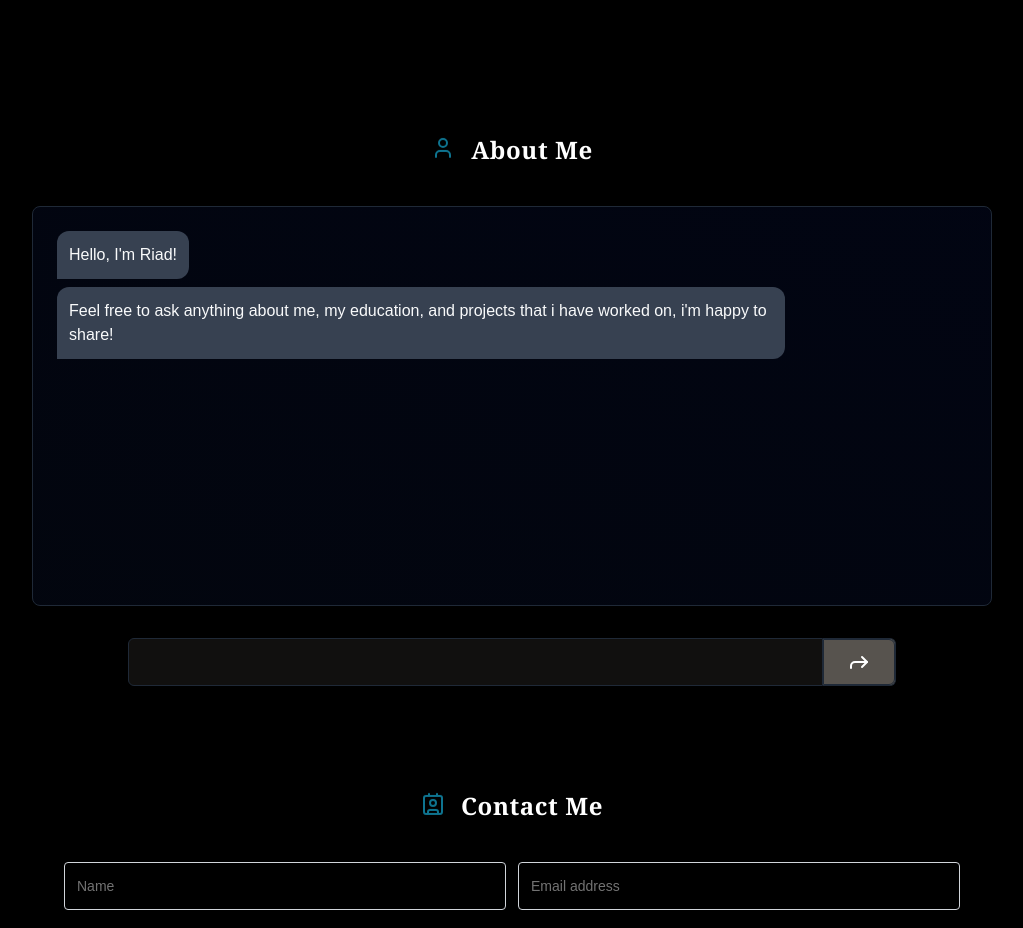
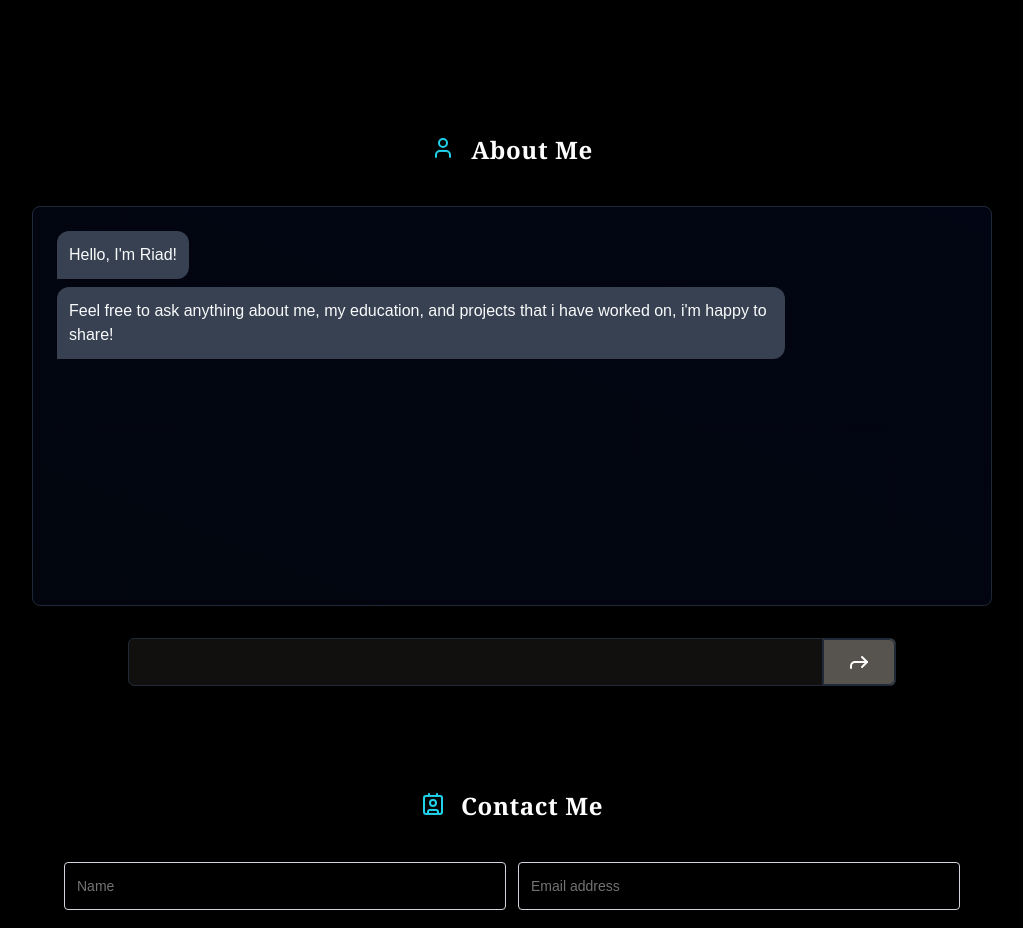
Before and after one commit to riad-mammadov/Portfolio, a Next.js app: page / in a window 1280 px wide. Shown: the part 3640-4568 px from the top of the page, without its empty margins (128-1151 px from the left). Built offline with nearby package versions, Linux system fonts and the light colour scheme.

Commit message:
update sections

```diff
--- a/components/Section/Contact/ContactForm.jsx
+++ b/components/Section/Contact/ContactForm.jsx
@@ -60,7 +60,7 @@ const ContactForm = () => {
   return (
     <div className=" pt-20 p-8 sm:p-6">
       <span className="flex items-center justify-center gap-4 mb-10 z-10 ">
-        <Contact className="animate-bounce text-cyan-700" />
+        <Contact className="animate-bounce text-cyan-400" />
         <h1 className="text-center text-xl font-serif tracking-wide sm:text-2xl text-white font-semibold">
           Contact Me
         </h1>
--- a/components/Section/chatbot/Chat.jsx
+++ b/components/Section/chatbot/Chat.jsx
@@ -66,7 +66,7 @@ function Chat() {
   return (
     <>
       <span className="flex items-center justify-center gap-4 mb-10 z-10 ">
-        <User className="animate-bounce text-cyan-700" />
+        <User className="animate-bounce text-cyan-400" />
         <h1 className="text-center font-serif text-xl tracking-wide sm:text-2xl text-white font-semibold">
           About Me
         </h1>
--- a/components/Section/project/ProjectSection.jsx
+++ b/components/Section/project/ProjectSection.jsx
@@ -80,7 +80,7 @@ function ProjectSection() {
             >
               <motion.span className="flex items-center justify-center flex-row gap-2">
                 <span>
-                  <FolderOpenDot className="animate-bounce text-cyan-700" />
+                  <FolderOpenDot className="animate-bounce text-cyan-400" />
                 </span>
                 <motion.h1 className="text-center font-serif sm:text-2xl text-xl text-white font-semibold">
                   Projects & Courses
--- a/utils/projects.js
+++ b/utils/projects.js
@@ -11,19 +11,6 @@ export const projects = [
       { name: "Gemini API", icon: "/gemini.png" },
       { name: "Git", icon: "/git.svg" },
       { name: "Vercel", icon: "/vercel.svg" },
-    ],
-  },
-  {
-    title: "QAHub",
-    description:
-      "A hub for muslims to read the Quran, track their progress and test their arabic skills (still in development).",
-    githubUrl: "https://github.com/riad-mammadov/QAHub",
-    techStack: [
-      { name: "Next.Js", icon: "/nextjs_icon_dark.svg" },
-      { name: "React", icon: "/react.svg" },
-      { name: "JavaScript", icon: "/javascript.svg" },
-      { name: "Tailwind CSS", icon: "/tailwindcss.svg" },
-      { name: "Git", icon: "/git.svg" },
     ],
   },
   {
@@ -66,6 +53,19 @@ export const projects = [
     ],
   },
   {
+    title: "QAHub",
+    description:
+      "A hub for muslims to read the Quran, track their progress and test their arabic skills (still in development).",
+    githubUrl: "https://github.com/riad-mammadov/QAHub",
+    techStack: [
+      { name: "Next.Js", icon: "/nextjs_icon_dark.svg" },
+      { name: "React", icon: "/react.svg" },
+      { name: "JavaScript", icon: "/javascript.svg" },
+      { name: "Tailwind CSS", icon: "/tailwindcss.svg" },
+      { name: "Git", icon: "/git.svg" },
+    ],
+  },
+  {
     title: "React: The Complete Guide",
     description:
       "A comprehensive 71 hour React course on Udemy, going into detail on all things React & NextJs",
```
